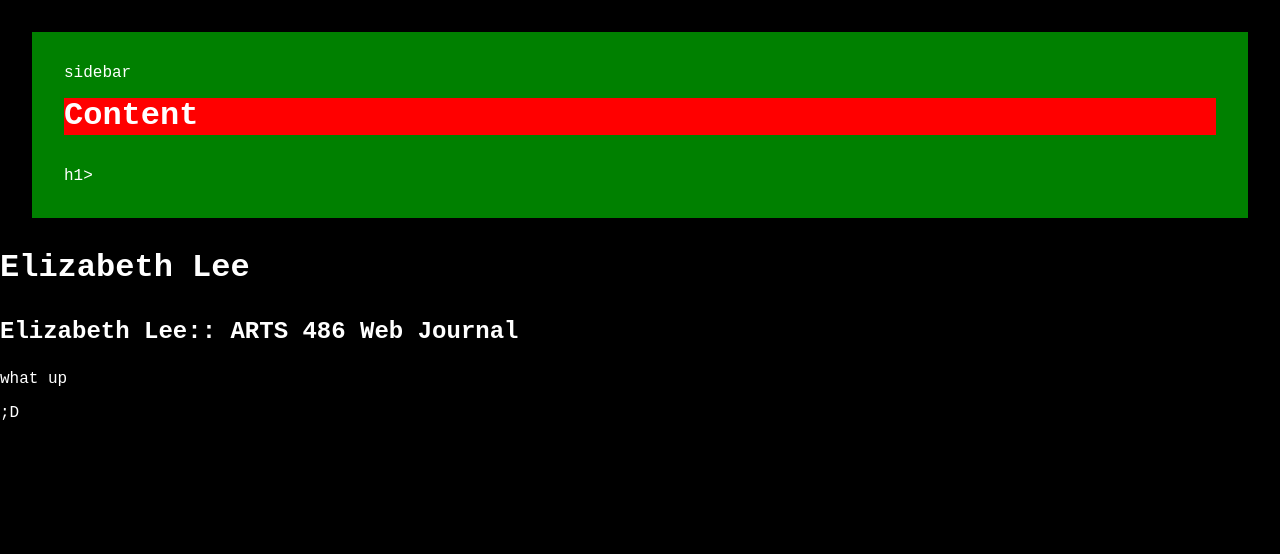
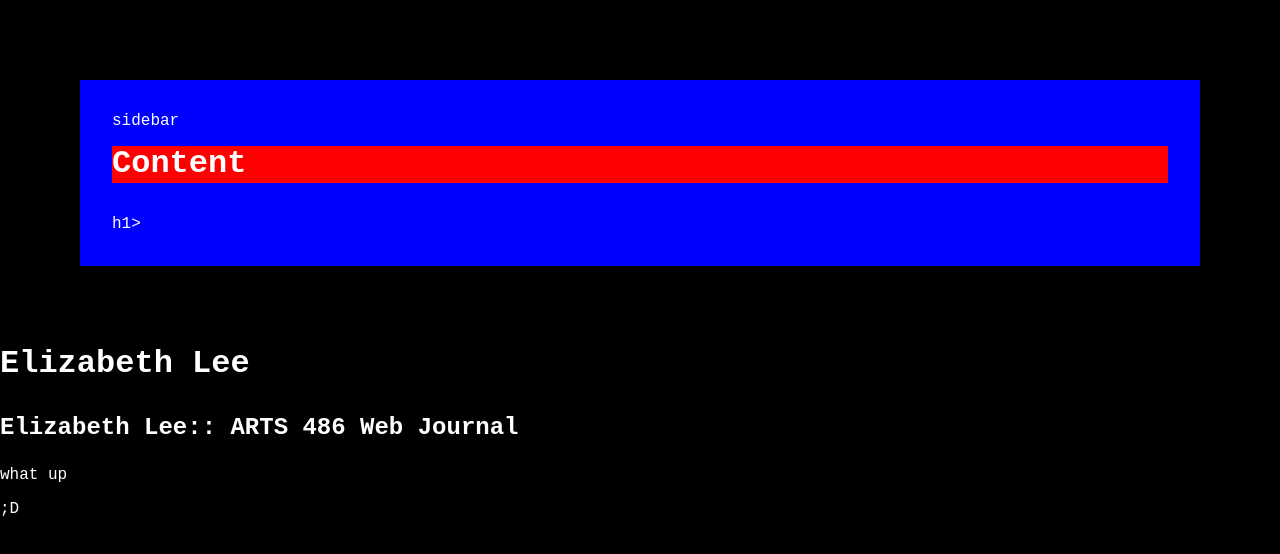
Before and after one commit to Binghamton-University-Design/web-journal-elizabethlee125, a plain HTML site: page index.html in a window 1280 px wide. Drawn offline with nearby package versions, Linux system fonts and the light colour scheme.

Commit message:
Update style.css

```diff
--- a/css/style.css
+++ b/css/style.css
@@ -3,7 +3,7 @@ body {
 	margin: 0;
 	background: black;
 	color: white;
-	font-family: 'Roboto Mono', monospace;
+	font-family: 'Pacifico', monospace;
 	font-weight: 200;
 }
 
@@ -22,8 +22,8 @@ h1, h2 {
 }
 
 #main {
-	background: green;
-	margin: 2em;
+	background: blue;
+	margin: 5em;
 	padding: 2em;
 }
 
```
